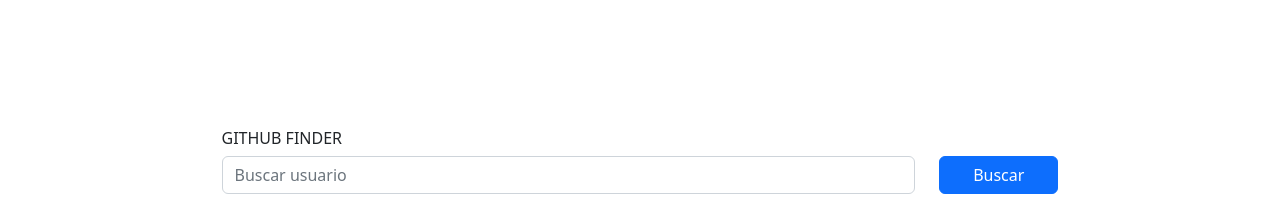
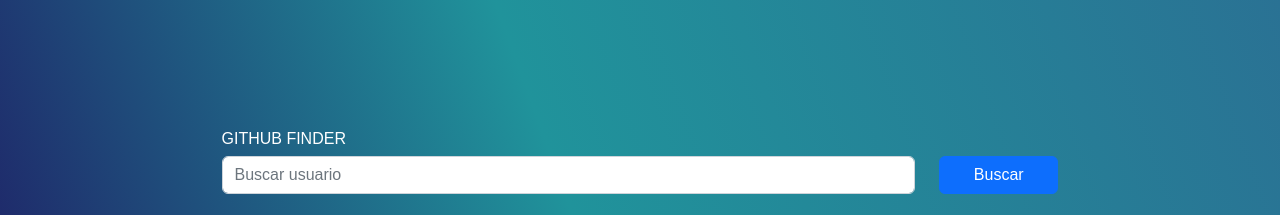
Before and after one commit to Erick1205/ejercicio-clase-24-08, a plain HTML site: page index.html in a window 1280 px wide. Shown: the top 215 px of the page. Drawn offline with nearby package versions, Linux system fonts and the light colour scheme.

Commit message:
main.css color body

```diff
--- a/index.html
+++ b/index.html
@@ -18,13 +18,14 @@
       integrity="sha384-gH2yIJqKdNHPEq0n4Mqa/HGKIhSkIHeL5AyhkYV8i59U5AR6csBvApHHNl/vI1Bx"
       crossorigin="anonymous"
     />
+    <link rel="stylesheet" href="./main.css">
   </head>
   <body>
     <section
       class="container vh-100 d-flex align-items-center justify-content-center"
     >
       <div class="text-start w-75">
-        <h6>GITHUB FINDER</h6>
+        <h6 class="title">GITHUB FINDER</h6>
         <div class="row">
           <div class="col-md-10">
             <input
--- a/main.css
+++ b/main.css
@@ -1,3 +1,8 @@
 body {
   font-family: sans-serif;
+  background-image: linear-gradient(-110deg, #2a7294, #20939b, #1e055a)
 }
+
+.title{
+  color: #fff;
+}
```
